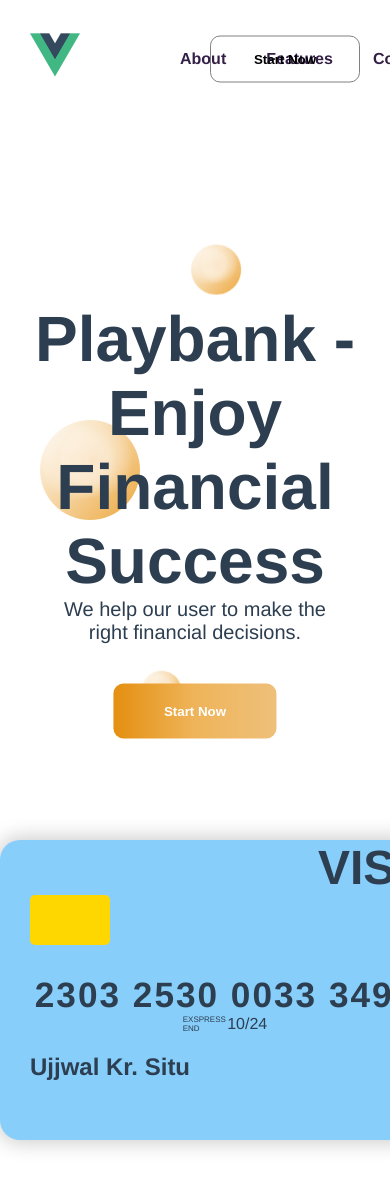
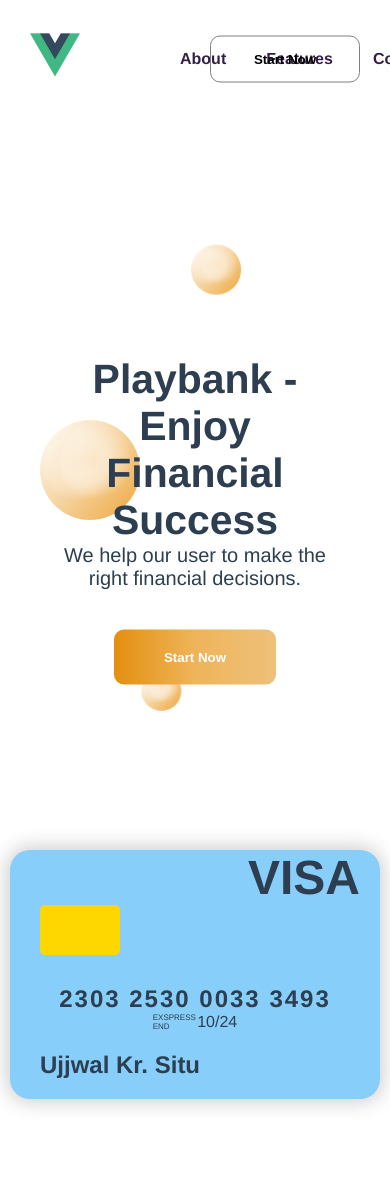
Before and after one commit to krishna-nayak/landing-animeted-page, a Vue app: page / in a window 390 px wide. Shown: the top 1188 px of the page. Built offline with nearby package versions, Linux system fonts and the light colour scheme.

Commit message:
moblie responsive

```diff
--- a/src/components/AppBody.vue
+++ b/src/components/AppBody.vue
@@ -93,22 +93,19 @@
     align-self: flex-start;
 }
 .box-container {
-    max-width: 500px;
-    /* width: 400px; */
-    width: clamp(450px, 100%, 500px);
+    width: clamp(350px, 100%, 500px);
     height: 300px;
     transform: translateY(1000px);
     animation: CardEnter 1s ease forwards;
     position: absolute;
     right: 100px;
     top: 30px;
-    /* transition: all 1s; */
 }
 .box {
     position: relative;
     margin-left: auto;
+    padding-bottom: 20px;
     width: 100%;
-    height: 100%;
     background: lightskyblue;
     border-radius: 20px;
     box-shadow: 0 0 20px 3px rgba(0, 0, 0, 0.2);
@@ -248,6 +245,9 @@
         align-items: center;
         margin: 0 auto;
     }
+    .text h1 {
+        font-size: clamp(1.5rem, 10.5vw, 4rem);
+    }
     .text .start-btn {
         align-self: center;
     }
@@ -258,9 +258,16 @@
         bottom: 0;
         margin: 300px auto;
         top: 50%;
+        padding: 10px;
     }
     .box {
         width: 100%;
     }
 }
+
+@media (max-width: 465px) {
+    .box h2 {
+        font-size: clamp(1.5rem, 5.4vw, 1.9rem);
+    }
+}
 </style>
```
